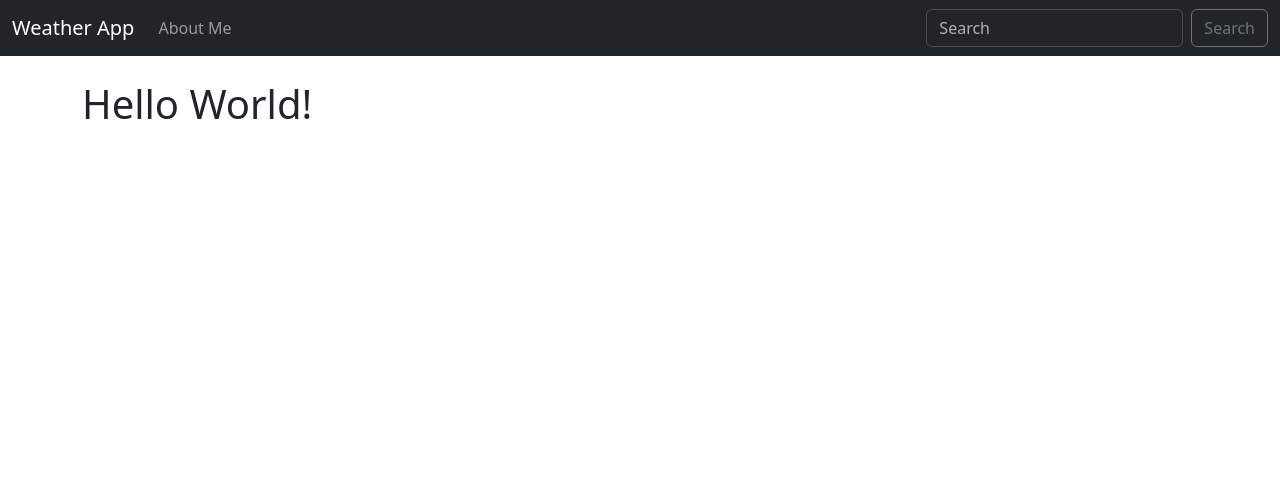
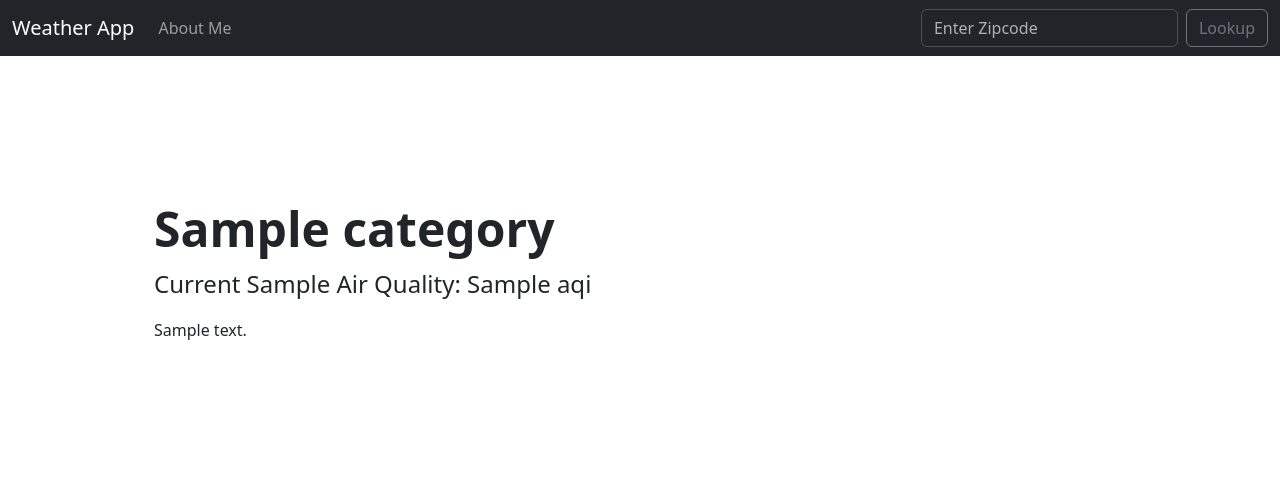
Before and after one commit to mif9075/djangoweather, a Django app: template lookup/templates/home.html in a window 1280 px wide. Shown: the top 501 px of the page. Run offline with Django 4.2, Linux system fonts and the light colour scheme; the template is opened without the code that fills it: most values are stand-ins (such as "Sample title", 1, 10 or a date in 2020); parts of the project's set-up code (start-up, migrations or seed data) failed here and were passed over.

Commit message:
end of project

```diff
--- a/lookup/templates/base.html
+++ b/lookup/templates/base.html
@@ -3,8 +3,17 @@
   <head>
     <meta charset="utf-8">
     <meta name="viewport" content="width=device-width, initial-scale=1">
-    <title>Hello, world!</title>
+    <title>Weather App</title>
     <link href="https://cdn.jsdelivr.net/npm/bootstrap@5.3.0-alpha3/dist/css/bootstrap.min.css" rel="stylesheet" integrity="sha384-KK94CHFLLe+nY2dmCWGMq91rCGa5gtU4mk92HdvYe+M/SXH301p5ILy+dN9+nJOZ" crossorigin="anonymous">
+
+    <style>
+    	.good {background-color: #0C0;}
+    	.moderate {background-color: #FFFF00;}
+    	.usg {background-color: #FF9900;}
+    	.unhealthy {background-color: #FF0000;}
+    	.veryunhealthy {background-color: #990066;}
+    	.hazardous {background-color: #660000;}
+    </style>
   </head>
   <body>
     <nav class="navbar navbar-expand-lg bg-dark" data-bs-theme="dark">
@@ -21,9 +30,10 @@
 
 
       </ul>
-      <form class="d-flex" role="search">
-        <input class="form-control me-2" type="search" placeholder="Search" aria-label="Search">
-        <button class="btn btn-outline-secondary" type="submit">Search</button>
+      <form action="{% url 'home' %}" class="d-flex" role="search" method="POST">
+        {% csrf_token %}
+        <input class="form-control me-2" type="search" placeholder="Enter Zipcode" aria-label="Search" name="zipcode">
+        <button class="btn btn-outline-secondary" type="submit">Lookup</button>
       </form>
     </div>
   </div>
--- a/lookup/templates/home.html
+++ b/lookup/templates/home.html
@@ -2,6 +2,29 @@
 
 {% block content %}
 
-<h1>Hello World!</h1>
+{% if api %}
+	{% if api == "Error..." %}
+		There was an error, please try again...
+	{% else %}
+
+
+    <div class="container py-4 {{category_color}}">
+        <div class="p-5 mb-4 rounded-3 ">
+          <div class="container-fluid py-5">
+            <h1 class="display-5 fw-bold">{{ api.0.Category.Name }}</h1>
+            <p class="col-md-8 fs-4">Current {{ api.0.ReportingArea }} Air Quality: {{ api.0.AQI }}</p>
+            <p>{{ category_description}}</p>
+          </div>
+        </div>
+    </div>
+
+
+
+
+
+
+	{% endif %}
+
+{% endif %}
 
 {% endblock %}
```
Also changed, not shown: lookup/views.py (+60 -1 lines).
